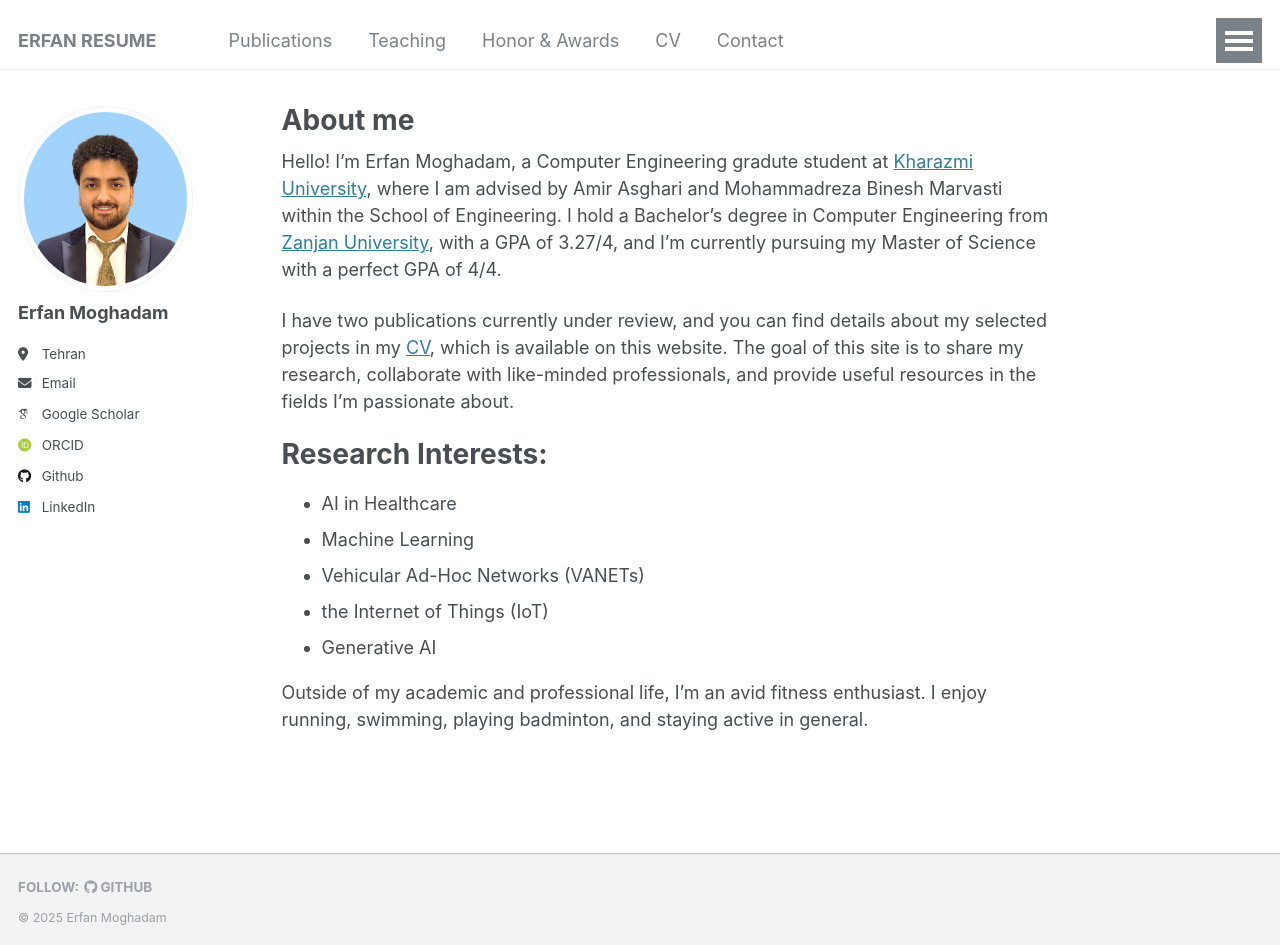
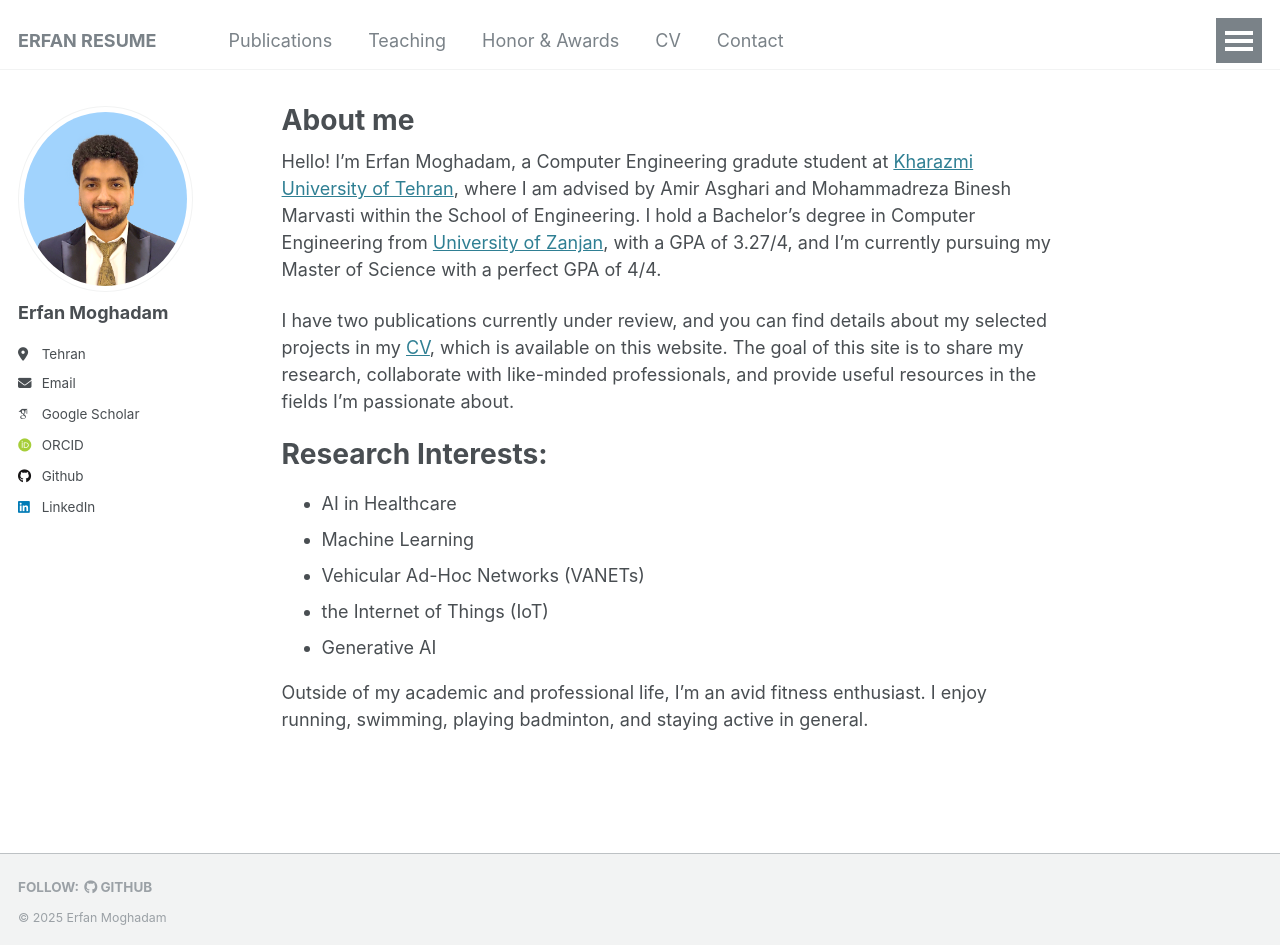
Before and after one commit to erfanresume/erfanresume.github.io, a Jekyll site: the page built from _pages/about.md, in a window 1280 px wide and 945 px high. Built offline with Jekyll 4.4.1, drawn with Linux system fonts in a browser that asks for light colours; some web fonts are replaced.

Commit message:
Update about.md

```diff
--- a/_pages/about.md
+++ b/_pages/about.md
@@ -7,7 +7,7 @@ redirect_from:
   - /about.html
 ---
 
-Hello! I’m Erfan Moghadam, a Computer Engineering gradute student at [Kharazmi University](https://khu.ac.ir/en), where I am advised by Amir Asghari and Mohammadreza Binesh Marvasti within the School of Engineering. I hold a Bachelor’s degree in Computer Engineering from [Zanjan University](https://www.znu.ac.ir/en), with a GPA of 3.27/4, and I’m currently pursuing my Master of Science with a perfect GPA of 4/4.
+Hello! I’m Erfan Moghadam, a Computer Engineering gradute student at [Kharazmi University of Tehran](https://khu.ac.ir/en), where I am advised by Amir Asghari and Mohammadreza Binesh Marvasti within the School of Engineering. I hold a Bachelor’s degree in Computer Engineering from [University of Zanjan](https://www.znu.ac.ir/en), with a GPA of 3.27/4, and I’m currently pursuing my Master of Science with a perfect GPA of 4/4.
 
 I have two publications currently under review, and you can find details about my selected projects in my [CV](https://erfanresume.github.io/files/Resume_Erfan_Moghadam.pdf), which is available on this website. The goal of this site is to share my research, collaborate with like-minded professionals, and provide useful resources in the fields I’m passionate about.
 # Research Interests:
```
